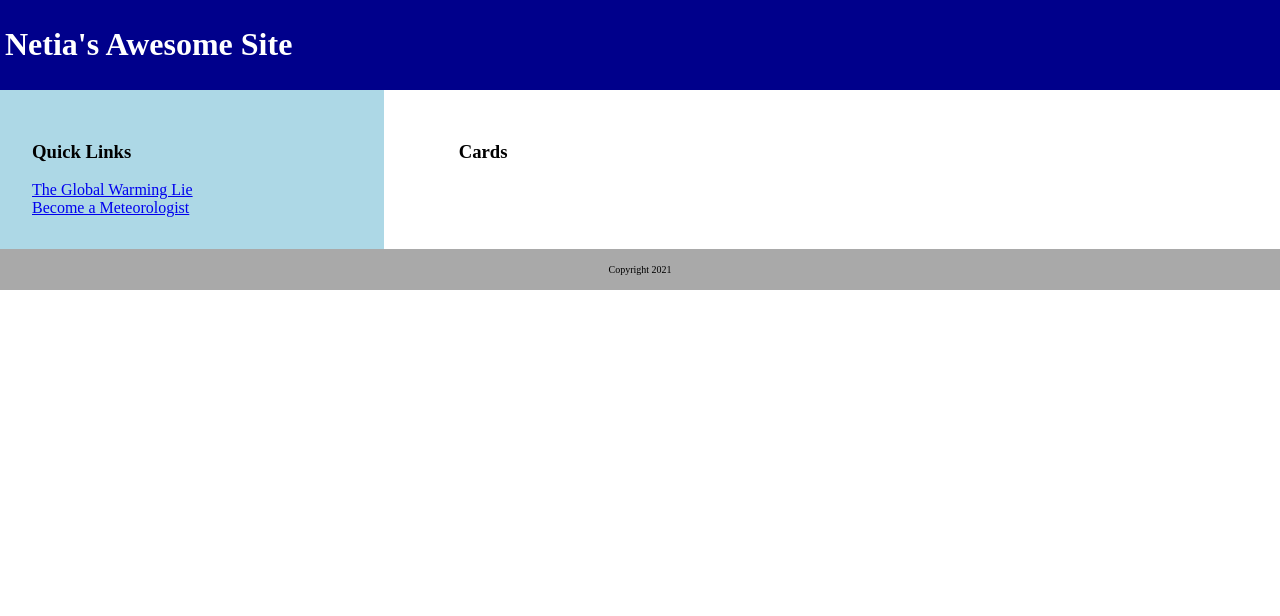
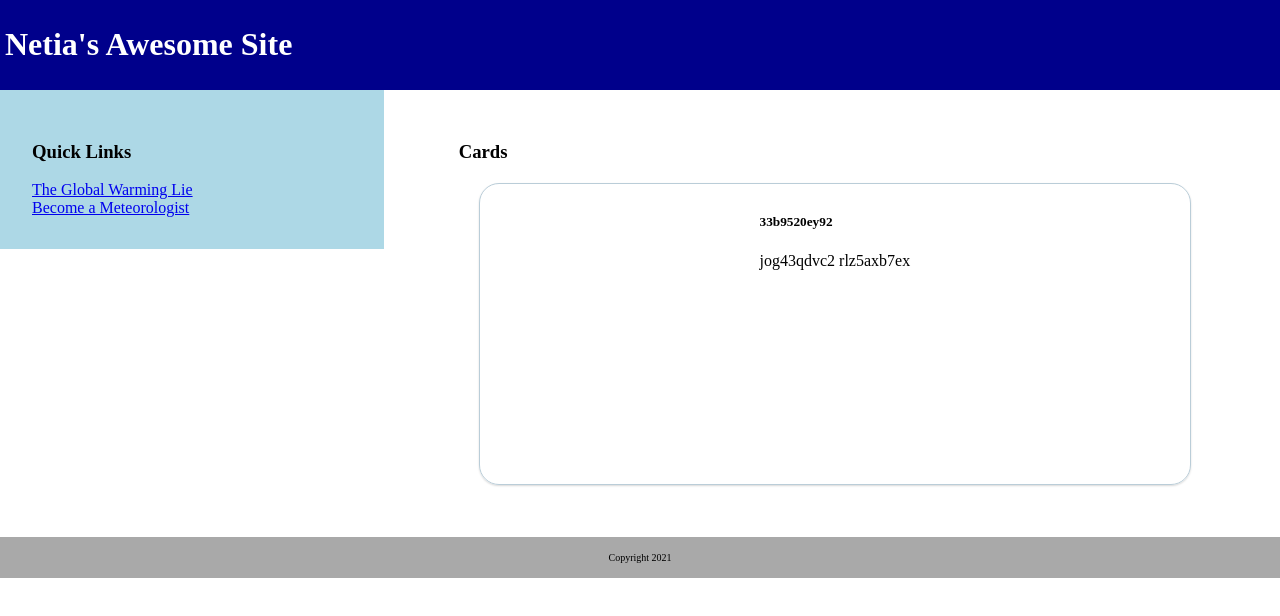
Before and after one commit to netia1128/netia_fe_react_homework, a React (Create React App) app: page / in a window 1280 px wide. Shown: the top 616 px of the page. Built offline with nearby package versions, Linux system fonts and the light colour scheme.

Commit message:
Add card kind of working

```diff
--- a/src/components/Card.js
+++ b/src/components/Card.js
@@ -1,46 +1,25 @@
 import React from 'react'
 
-// const Card = () => {
-//   const url = 'https://picsum.photos/seed/$card_1/800/800';
-//   const header = generateCardText(1);
-//   const details = generateCardText(6);;
+const Card = ( {id = 1} ) => {
 
+  const imageUrl = `https://picsum.photos/seed/card_${id}/800/800`;
+  const header = generateCardText(1);
+  const details = generateCardText(2);
 
-//   const generateCardText = (length) => {
-//     let text = ''
-//     for (let i = length; i > 0; i--) {
-//        text += `${Math.random().toString(36).substring(2, 15)} `;
-//     }
-//     return text;
-//   }
-
-//   return (
-//     <article className='card'>
-//       <figure className='card-item' style={{ backgroundImage: url }}>
-//       </figure>
-//       <summary className='card-details card-item'>
-//         <h5>${header}</h5>
-//         <p>${details}</p>
-//         {/* <p id="delete-${card.id}" style="color: darkred; text-decoration: underline" onClick="deleteCard(${card.id});"> Delete</p> */}
-//       </summary>
-//     </article>
-//   )
-// }
-
-// export default Card
-
-class Card extends React.Component {
-  constructor(props) {
-    super(props);
-    this.name = {count: props.initialCount};
-    this.id = id;
-    this.name = `card_${id}`;
-    this.imageUrl = `https://picsum.photos/seed/${this.name}/800/800`
-    this.header = this.generateCardText(1);
-    this.details = this.generateCardText(6);
+  return (
+    <article className='card'>
+      <figure className='card-item' style={{ backgroundImage: `url(${imageUrl})` }}>
+      </figure>
+      <summary className='card-details card-item'>
+        <h5>{header}</h5>
+        <p>{details}</p>
+        {/* <p id="delete-${card.id}" style="color: darkred; text-decoration: underline" onClick="deleteCard(${card.id});"> Delete</p> */}
+      </summary>
+    </article>
+  )
 }
 
-  generateCardText(length) {
+const generateCardText = (length) => {
   let text = ''
   for (let i = length; i > 0; i--) {
      text += `${Math.random().toString(36).substring(2, 15)} `;
@@ -48,17 +27,4 @@ class Card extends React.Component {
   return text;
 }
 
-  render() {
-    return (
-      <article className='card'>
-        <figure className='card-item' style={{ backgroundImage: this.imageUrl }}>
-        </figure>
-        <summary className='card-details card-item'>
-          <h5>${this.header}</h5>
-          <p>${this.details}</p>
-          {/* <p id="delete-${card.id}" style="color: darkred; text-decoration: underline" onClick="deleteCard(${card.id});"> Delete</p> */}
-        </summary>
-      </article>
-    )
-  }
-}
+export default Card;
--- a/src/components/Content.js
+++ b/src/components/Content.js
@@ -1,9 +1,11 @@
 import React from 'react'
+import Card from './Card'
 
 const Content = () => {
   return (
     <section className="content">
       <h3 className="section-header">Cards</h3>
+      <Card id={1}/>
     </section>
   )
 }
```
Lines whose indentation alone changed are shown as unchanged.
